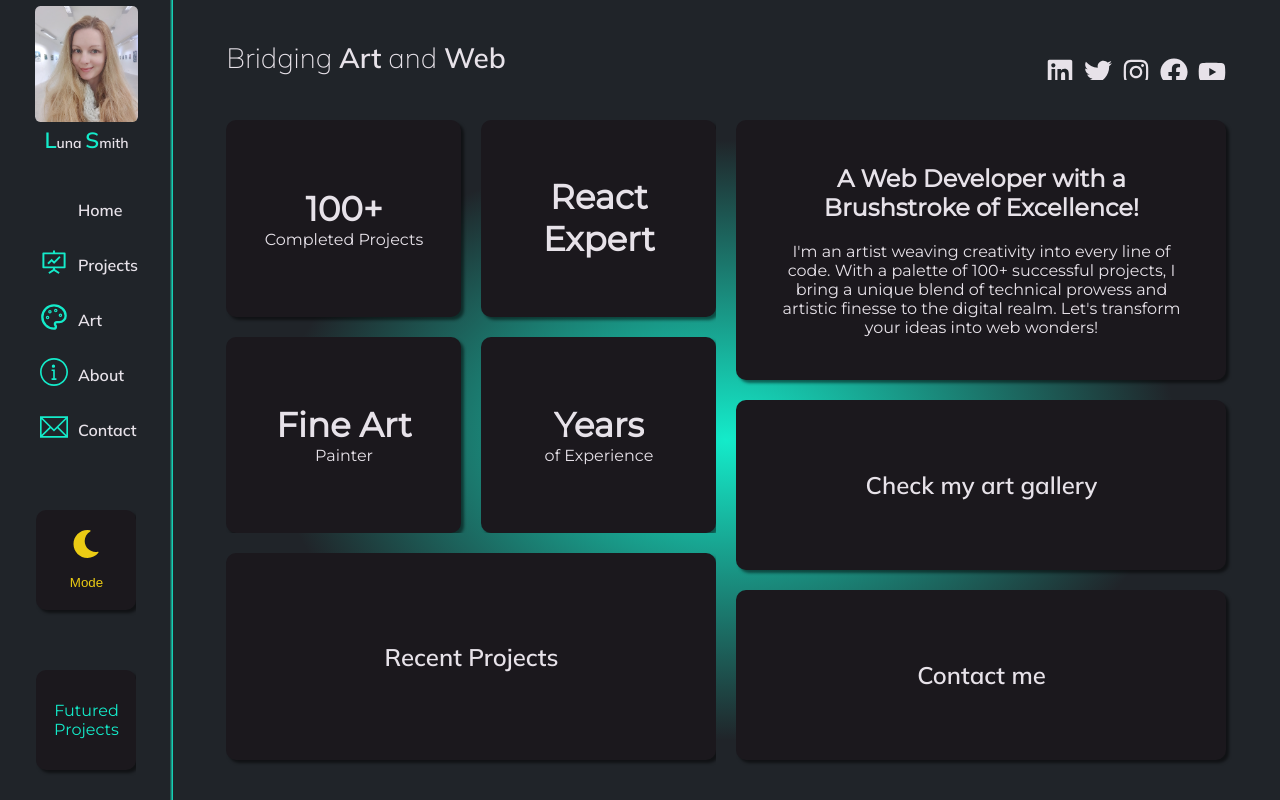
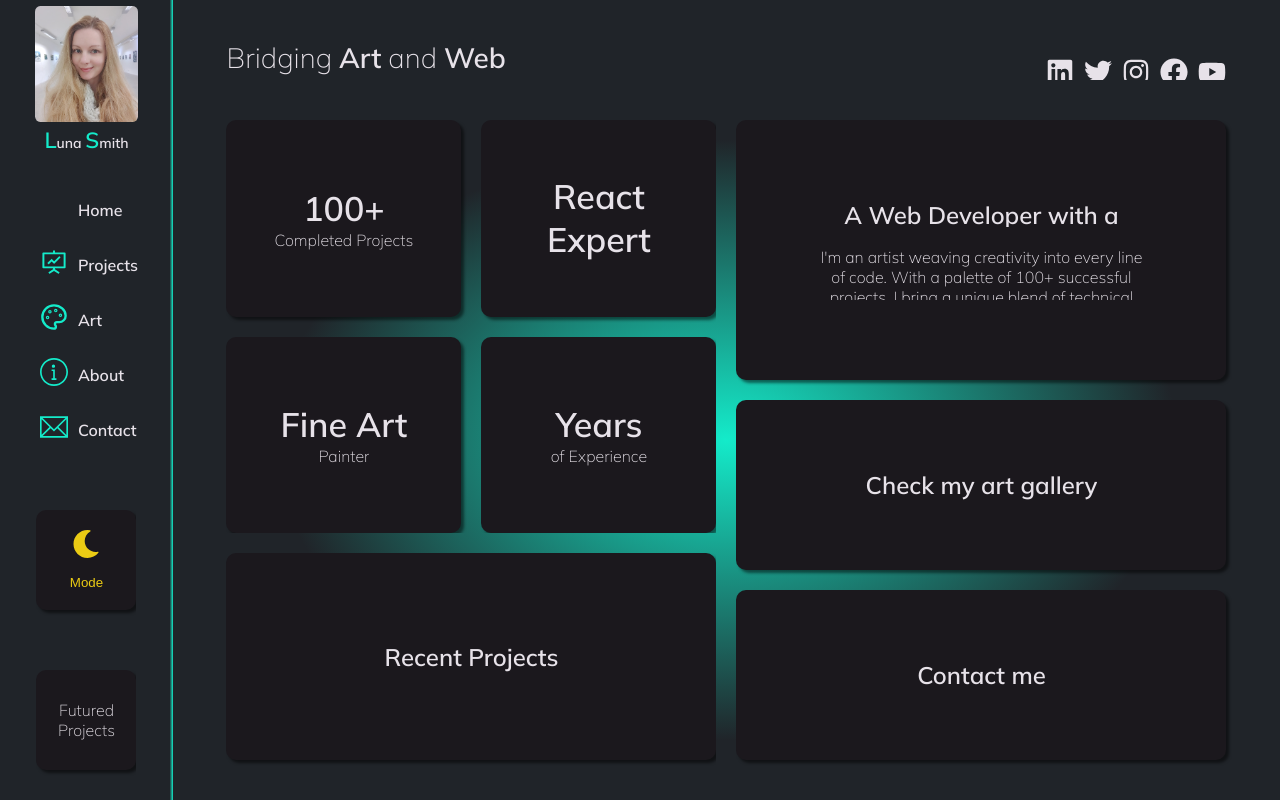
Before and after one commit to Lu-Smith/new_react_portfolio_sass, a React (Create React App) app: page / in a window 1280 px wide. Built offline with nearby package versions, Linux system fonts and the light colour scheme; some icons are missing.

Commit message:
Updated the main page

```diff
--- a/src/components/FuturedComponents.tsx
+++ b/src/components/FuturedComponents.tsx
@@ -1,24 +1,25 @@
-import React from 'react'
+import React from 'react';
+import { Link } from 'react-router-dom';
 
 const FuturedComponents = () => {
   return (
     <div className='FutureComponents'>
-         <div className="boxContainer">
+         <Link to='/projects' className="boxContainer">
           <h2>100+</h2>
           <span>Completed Projects</span>
-        </div>
-        <div className="boxContainer">
+        </Link>
+        <Link to='/projects' className="boxContainer">
           <h2>React</h2>
           <h2>Expert</h2>
-        </div>
-        <div className="boxContainer">
+        </Link>
+        <Link to='/fineart' className="boxContainer">
           <h2>Fine Art</h2>
           <span>Painter</span>
-        </div>
-        <div className="boxContainer">
+        </Link>
+        <Link to='/about' className="boxContainer">
             <h2>Years</h2>
           <span>of Experience</span>
-        </div>
+        </Link>
     </div>
   )
 }
--- a/src/components/Hero.tsx
+++ b/src/components/Hero.tsx
@@ -20,8 +20,10 @@ const Hero = ({ mode, handleMode }: ModeProps) => {
       </div>
       <div className="messageContainer">
         <div className='mainInfo'>
-          <h2>A Web Developer with a Brushstroke of Excellence!</h2>
-          <span>I'm an artist weaving creativity into every line of code. With a palette of 100+ successful projects, I bring a unique blend of technical prowess and artistic finesse to the digital realm. Let's transform your ideas into web wonders!</span>
+          <Link to='/about'>
+            <h2>A Web Developer with a Brushstroke of Excellence!</h2>
+            <span>I'm an artist weaving creativity into every line of code. With a palette of 100+ successful projects, I bring a unique blend of technical prowess and artistic finesse to the digital realm. Let's transform your ideas into web wonders!</span>
+          </Link>
         </div>
         <div>
             <a
@@ -33,7 +35,7 @@ const Hero = ({ mode, handleMode }: ModeProps) => {
             </a>
         </div>
         <div>
-            <Link to='/contact'>
+          <Link to='/contact'>
               <h2>Contact me</h2>
           </Link>
         </div>
--- a/src/components/Sidebar.tsx
+++ b/src/components/Sidebar.tsx
@@ -40,7 +40,9 @@ const Sidebar = ({ mode, handleMode }: ModeProps) => {
       </div>
       <div className="box">
         <div className="container">
-        Futured Projects
+          <Link to='/projects'>
+            Futured Projects
+          </Link>
         </div>
       </div>
     </div>
--- a/src/styles/hero.scss
+++ b/src/styles/hero.scss
@@ -124,6 +124,12 @@
 
         .mainInfo {
             flex: 2;
+
+            a {
+                @include flex-direction(center, column);
+                gap: 20px;
+                padding: $basic-padding;
+            }
         }
     }
 }
```
